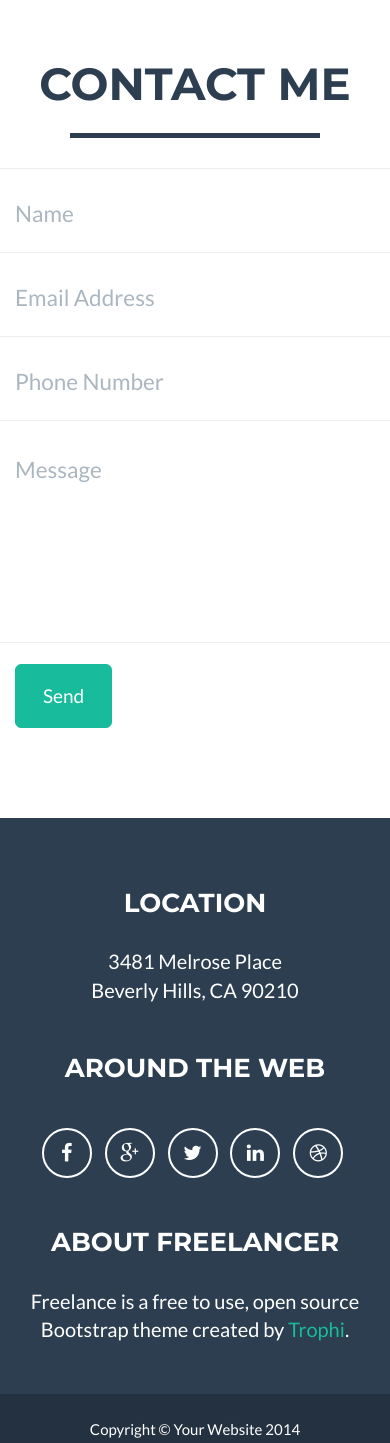
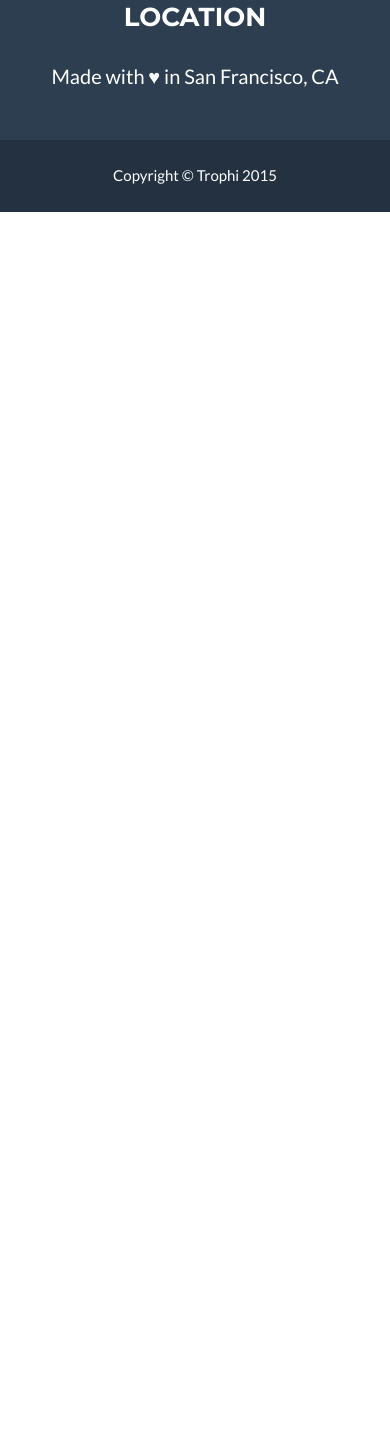
Before and after one commit to Trophi/Splash, a plain HTML site: page index.html in a window 390 px wide. Shown: the part 3131-4574 px from the top of the page. After the commit the page ends 3343 px from the top, so only its background shows below. Drawn offline with nearby package versions, Linux system fonts and the light colour scheme.

Commit message:
Stripped down basic splash

```diff
--- a/index.html
+++ b/index.html
@@ -58,9 +58,6 @@
                     </li>
                     <li class="page-scroll">
                         <a href="#about">About</a>
-                    </li>
-                    <li class="page-scroll">
-                        <a href="#contact">Contact</a>
                     </li>
                 </ul>
             </div>
@@ -175,66 +172,6 @@
                 <div class="col-lg-4">
                     <p>Whether you're a student looking to showcase your work, a professional looking to attract clients, or a graphic artist looking to share your projects, this template is the perfect starting point!</p>
                 </div>
-                <div class="col-lg-8 col-lg-offset-2 text-center">
-                    <a href="#" class="btn btn-lg btn-outline">
-                        <i class="fa fa-download"></i> Download Theme
-                    </a>
-                </div>
-            </div>
-        </div>
-    </section>
-
-    <!-- Contact Section -->
-    <section id="contact">
-        <div class="container">
-            <div class="row">
-                <div class="col-lg-12 text-center">
-                    <h2>Contact Me</h2>
-                    <hr class="star-primary">
-                </div>
-            </div>
-            <div class="row">
-                <div class="col-lg-8 col-lg-offset-2">
-                    <!-- To configure the contact form email address, go to mail/contact_me.php and update the email address in the PHP file on line 19. -->
-                    <!-- The form should work on most web servers, but if the form is not working you may need to configure your web server differently. -->
-                    <form name="sentMessage" id="contactForm" novalidate>
-                        <div class="row control-group">
-                            <div class="form-group col-xs-12 floating-label-form-group controls">
-                                <label>Name</label>
-                                <input type="text" class="form-control" placeholder="Name" id="name" required data-validation-required-message="Please enter your name.">
-                                <p class="help-block text-danger"></p>
-                            </div>
-                        </div>
-                        <div class="row control-group">
-                            <div class="form-group col-xs-12 floating-label-form-group controls">
-                                <label>Email Address</label>
-                                <input type="email" class="form-control" placeholder="Email Address" id="email" required data-validation-required-message="Please enter your email address.">
-                                <p class="help-block text-danger"></p>
-                            </div>
-                        </div>
-                        <div class="row control-group">
-                            <div class="form-group col-xs-12 floating-label-form-group controls">
-                                <label>Phone Number</label>
-                                <input type="tel" class="form-control" placeholder="Phone Number" id="phone" required data-validation-required-message="Please enter your phone number.">
-                                <p class="help-block text-danger"></p>
-                            </div>
-                        </div>
-                        <div class="row control-group">
-                            <div class="form-group col-xs-12 floating-label-form-group controls">
-                                <label>Message</label>
-                                <textarea rows="5" class="form-control" placeholder="Message" id="message" required data-validation-required-message="Please enter a message."></textarea>
-                                <p class="help-block text-danger"></p>
-                            </div>
-                        </div>
-                        <br>
-                        <div id="success"></div>
-                        <div class="row">
-                            <div class="form-group col-xs-12">
-                                <button type="submit" class="btn btn-success btn-lg">Send</button>
-                            </div>
-                        </div>
-                    </form>
-                </div>
             </div>
         </div>
     </section>
@@ -245,33 +182,12 @@
             <div class="container">
                 <div class="row">
                     <div class="footer-col col-md-4">
-                        <h3>Location</h3>
-                        <p>3481 Melrose Place<br>Beverly Hills, CA 90210</p>
                     </div>
                     <div class="footer-col col-md-4">
-                        <h3>Around the Web</h3>
-                        <ul class="list-inline">
-                            <li>
-                                <a href="#" class="btn-social btn-outline"><i class="fa fa-fw fa-facebook"></i></a>
-                            </li>
-                            <li>
-                                <a href="#" class="btn-social btn-outline"><i class="fa fa-fw fa-google-plus"></i></a>
-                            </li>
-                            <li>
-                                <a href="#" class="btn-social btn-outline"><i class="fa fa-fw fa-twitter"></i></a>
-                            </li>
-                            <li>
-                                <a href="#" class="btn-social btn-outline"><i class="fa fa-fw fa-linkedin"></i></a>
-                            </li>
-                            <li>
-                                <a href="#" class="btn-social btn-outline"><i class="fa fa-fw fa-dribbble"></i></a>
-                            </li>
-                        </ul>
+                        <h3>Location</h3>
+                        <p>Made with ♥ in San Francisco, CA</p>
                     </div>
-                    <div class="footer-col col-md-4">
-                        <h3>About Freelancer</h3>
-                        <p>Freelance is a free to use, open source Bootstrap theme created by <a href="http://startbootstrap.com">Trophi</a>.</p>
-                    </div>
+
                 </div>
             </div>
         </div>
@@ -279,7 +195,7 @@
             <div class="container">
                 <div class="row">
                     <div class="col-lg-12">
-                        Copyright &copy; Your Website 2014
+                        Copyright &copy; Trophi 2015
                     </div>
                 </div>
             </div>
@@ -528,10 +444,6 @@
     <script src="js/classie.js"></script>
     <script src="js/cbpAnimatedHeader.js"></script>
 
-    <!-- Contact Form JavaScript -->
-    <script src="js/jqBootstrapValidation.js"></script>
-    <script src="js/contact_me.js"></script>
-
     <!-- Custom Theme JavaScript -->
     <script src="js/freelancer.js"></script>
 
```
